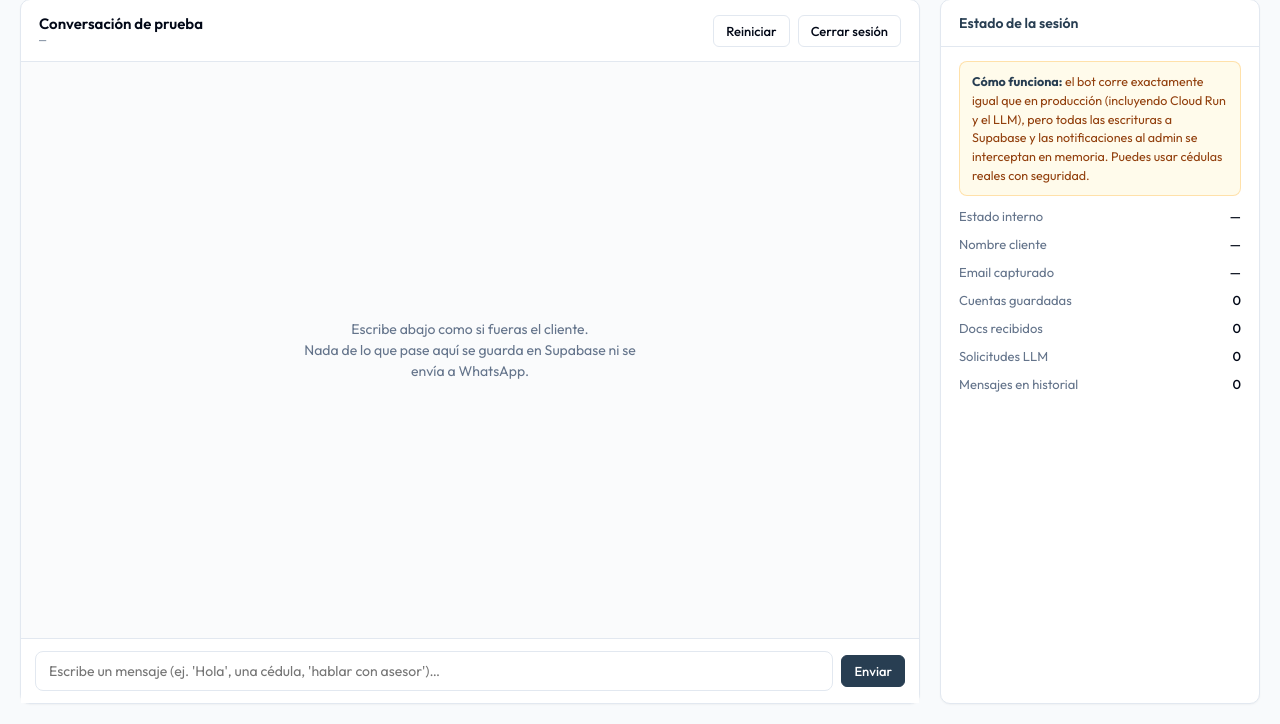
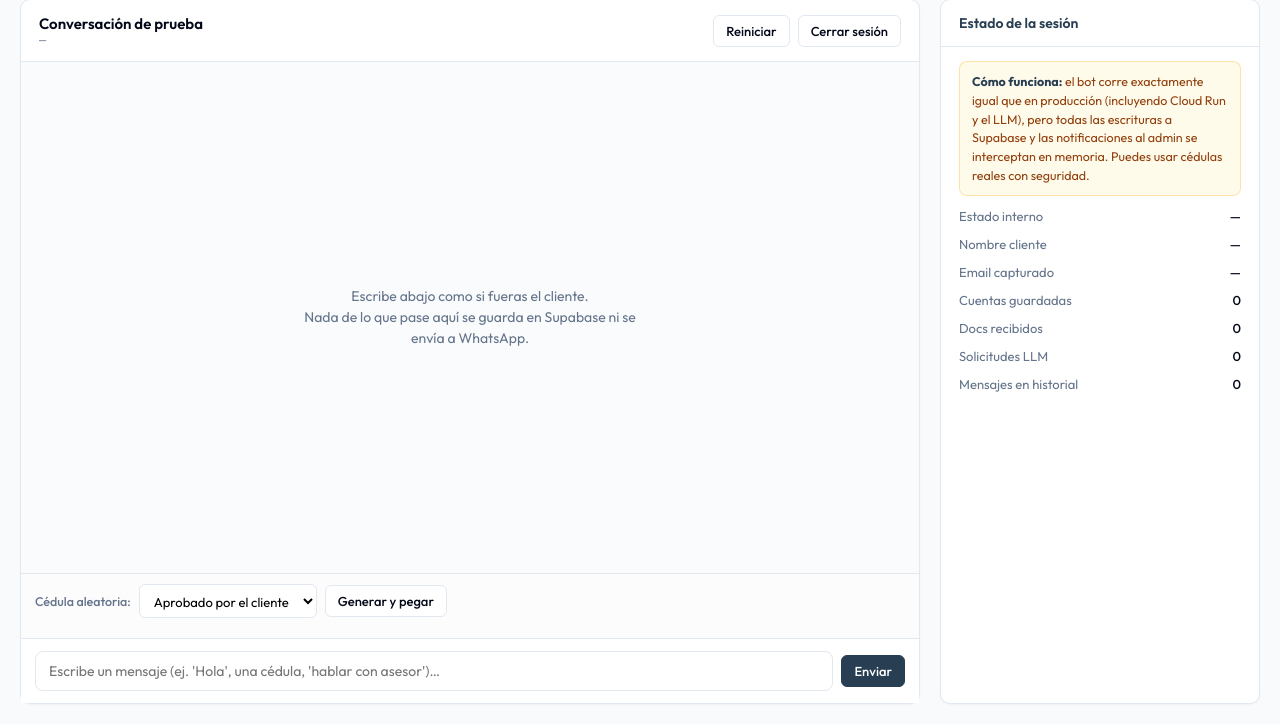
Before and after one commit to Ban68/BotProalto, a Flask app: template templates/admin_test.html in a window 1280 px wide. Shown: the part 76-800 px from the top of the page. Run offline with Flask 3, Linux system fonts and the light colour scheme; the template is opened without the code that fills it, so the values that code supplies are empty.

Commit message:
feat(test): generar cédula aleatoria por categoría desde el panel
Selector con 5 categorías (aprobado, falta documento, listo en docusign,
denegado, cliente activo) y botón que llama a Cloud Run, toma una cédula
random y la pega en el input del chat. Para categorías que no devuelven
cédula directa, se deriva del teléfono vía por_telefono_completo.

Co-Authored-By: Claude Opus 4.7 <noreply@anthropic.com>

```diff
--- a/templates/admin_test.html
+++ b/templates/admin_test.html
@@ -264,6 +264,43 @@
             padding: 4px 8px;
         }
 
+        .cedula-bar {
+            padding: 10px 14px;
+            border-top: 1px solid var(--border);
+            background: #fcfcfd;
+            display: flex;
+            gap: 8px;
+            align-items: center;
+            flex-wrap: wrap;
+        }
+
+        .cedula-bar label {
+            font-size: 12.5px;
+            color: var(--text-muted);
+            font-weight: 500;
+        }
+
+        .cedula-bar select {
+            padding: 7px 10px;
+            border: 1px solid var(--border);
+            border-radius: 6px;
+            font-size: 13px;
+            background: white;
+            font-family: inherit;
+        }
+
+        .cedula-bar .cedula-result {
+            font-size: 12.5px;
+            color: var(--text-muted);
+            flex-basis: 100%;
+            margin-top: 2px;
+        }
+
+        .cedula-bar .cedula-result strong {
+            color: var(--primary-dark);
+            font-family: ui-monospace, "SF Mono", Menlo, Consolas, monospace;
+        }
+
         .side-card .side-header {
             padding: 14px 18px;
             border-bottom: 1px solid var(--border);
@@ -343,6 +380,18 @@
                 </div>
             </div>
             <div class="typing" id="typing-indicator" style="display: none;">El bot está pensando…</div>
+            <div class="cedula-bar">
+                <label for="cedula-categoria">Cédula aleatoria:</label>
+                <select id="cedula-categoria">
+                    <option value="aprobados">Aprobado por el cliente</option>
+                    <option value="falta_documento">Falta documento</option>
+                    <option value="listo_en_docusign">Listo en DocuSign</option>
+                    <option value="denegado">Denegado / Cancelado</option>
+                    <option value="activos">Cliente con saldo activo</option>
+                </select>
+                <button type="button" id="btn-random-cedula">Generar y pegar</button>
+                <div class="cedula-result" id="cedula-result"></div>
+            </div>
             <div class="chat-input">
                 <input type="text" id="msg-input" placeholder="Escribe un mensaje (ej. 'Hola', una cédula, 'hablar con asesor')…" autocomplete="off">
                 <button type="button" class="primary" id="btn-send">Enviar</button>
@@ -629,12 +678,46 @@
             elPhoneLabel.textContent = '—';
         }
 
+        const elCedulaBtn = document.getElementById('btn-random-cedula');
+        const elCedulaSelect = document.getElementById('cedula-categoria');
+        const elCedulaResult = document.getElementById('cedula-result');
+
+        async function pickRandomCedula() {
+            const categoria = elCedulaSelect.value;
+            elCedulaBtn.disabled = true;
+            elCedulaResult.textContent = 'Buscando cédula…';
+            try {
+                const res = await fetch('/admin/api/test/random-cedula?categoria=' + encodeURIComponent(categoria));
+                const data = await res.json();
+                if (data.status === 'ok') {
+                    const p = data.pick;
+                    elInput.value = p.cedula;
+                    elInput.focus();
+                    const parts = [`Cédula: ${p.cedula}`];
+                    if (p.nombre) parts.push(p.nombre);
+                    if (p.empresa) parts.push(p.empresa);
+                    if (p.estado_interno) parts.push(`Estado: ${p.estado_interno}`);
+                    elCedulaResult.innerHTML = '<strong>' + parts.shift() + '</strong> · ' + parts.join(' · ');
+                } else if (data.status === 'empty') {
+                    elCedulaResult.textContent = data.message || 'No hay clientes en esa categoría';
+                } else {
+                    elCedulaResult.textContent = data.message || 'Error generando cédula';
+                }
+            } catch (e) {
+                console.error(e);
+                elCedulaResult.textContent = 'Error de red';
+            } finally {
+                elCedulaBtn.disabled = false;
+            }
+        }
+
         elSend.addEventListener('click', () => sendMessage(elInput.value.trim()));
         elInput.addEventListener('keydown', (e) => {
             if (e.key === 'Enter') sendMessage(elInput.value.trim());
         });
         elReset.addEventListener('click', resetSession);
         elEnd.addEventListener('click', endSession);
+        elCedulaBtn.addEventListener('click', pickRandomCedula);
 
         window.addEventListener('beforeunload', () => {
             if (state.testPhone) {
```
Also changed, not shown: src/admin.py (+26 -0 lines), src/database.py (+50 -0 lines).
